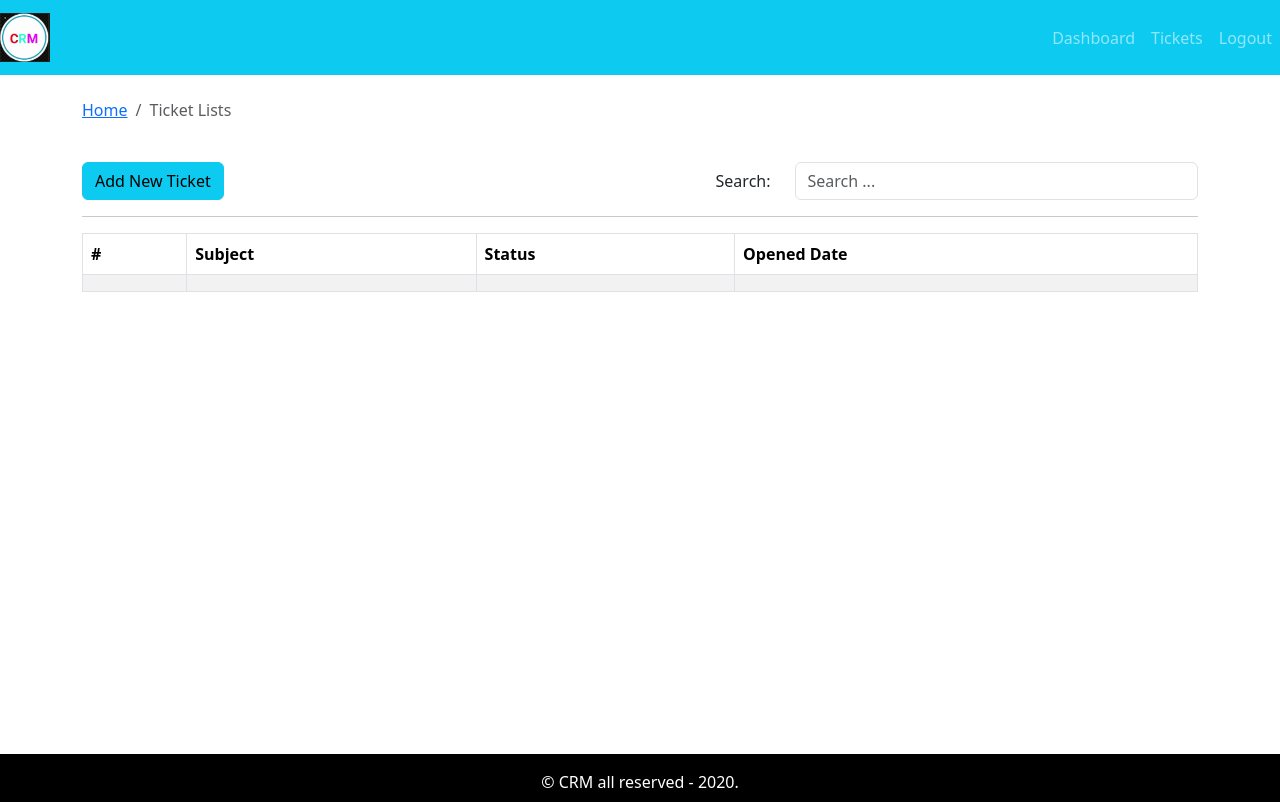
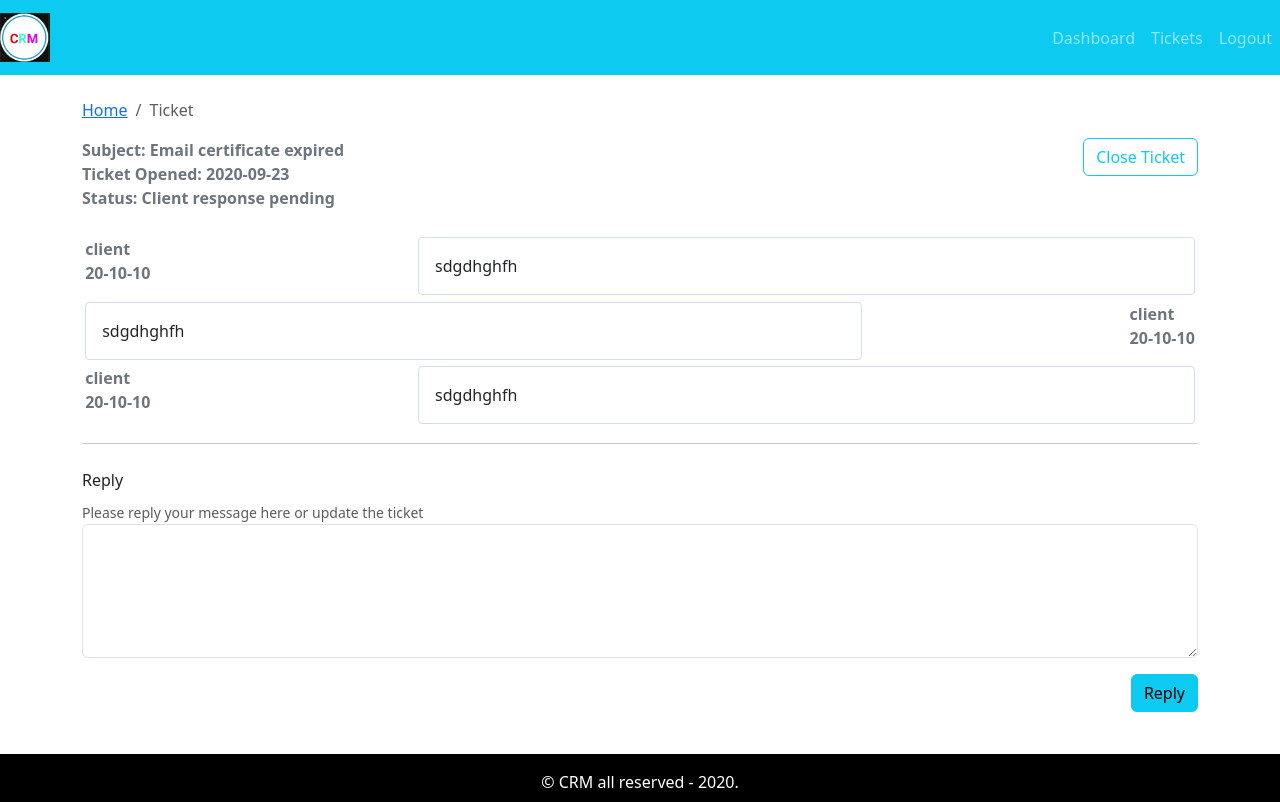
Before and after one commit to gitpld1118/crm-frontend, a React (Create React App) app: page / in a window 1280 px wide. Built offline with nearby package versions, Linux system fonts and the light colour scheme.

Commit message:
ticket landing pagge added

```diff
--- a/src/App.js
+++ b/src/App.js
@@ -6,6 +6,7 @@
 import { Dashboard } from "./page/dashboard/Dashboard.page";
 import { AddTicket } from "./page/new-ticket/AddTicket.page";
 import { TicketLists } from "./page/ticket-lists/TicketLists.page";
+import { Ticket } from "./page/ticket/Ticket.page";
 
 
 function App() {
@@ -15,7 +16,8 @@
       <DefaultLayout>
         {/* <Dashboard /> */}
         {/* <AddTicket /> */}
-        <TicketLists />
+        {/* <TicketLists /> */}
+        <Ticket />
       </DefaultLayout>
     </div>
   );
--- a/src/assets/data/dummy-ticket.json
+++ b/src/assets/data/dummy-ticket.json
@@ -3,7 +3,12 @@
     "id": 1,
     "subject": "Email certificate expired",
     "status": "Client response pending",
-        "addedAt": "2020-09-23"
+    "addedAt": "2020-09-23",
+    "history": [
+      { "date": "20-10-10", "message": "sdgdhghfh", "messageBy": "client" },
+      { "date": "20-10-10", "message": "sdgdhghfh", "messageBy": "client" },
+      { "date": "20-10-10", "message": "sdgdhghfh", "messageBy": "client" }
+    ]
   },
   {
     "id": 2,
--- /dev/null
+++ b/src/components/message-history/Message-history.style.css
@@ -0,0 +1,19 @@
+.message-history{
+    display: flex;
+    flex-direction: row;
+    justify-content: space-between;
+    padding: 0.2rem;
+}
+
+.message-history:nth-child(even){
+    display: flex;
+    flex-direction: row-reverse;
+    justify-content: space-between;
+}
+
+.message{
+    padding: 1rem;
+    width: 70%;
+    border: 1px solid rgb(212, 221, 235);
+    border-radius: 0.25rem;
+}
--- /dev/null
+++ b/src/components/message-history/MessageHistory.comp.jsx
@@ -0,0 +1,20 @@
+import React from "react";
+import PropTypes from "prop-types";
+import "./Message-history.style.css"
+
+export const MessageHistory = ({msg}) => {
+if(!msg) return null;
+  return msg.map((row, i)=>
+    <div key={i} className="message-history">
+      <div className="send fw-bold text-secondary">
+        <div className="sender">{row.messageBy}</div>
+        <div className="date">{row.date}</div>
+      </div>
+      <div className="message">{row.message}</div>
+    </div>
+  );
+};
+
+MessageHistory.propTypes = {
+  msg: PropTypes.object.isRequired,
+};
--- /dev/null
+++ b/src/components/update-ticket/UpdateTicket.comp.jsx
@@ -0,0 +1,32 @@
+import React from "react";
+import { Button, Form } from "react-bootstrap";
+import PropTypes from "prop-types";
+
+export const UpdateTicket = ({ msg, handleOnChange, handleOnSubmit }) => {
+  return (
+    <Form onSubmit={handleOnSubmit}>
+      <Form.Label>Reply</Form.Label>
+      <br />
+      <Form.Text>Please reply your message here or update the ticket</Form.Text>
+      <Form.Control
+        value={msg}
+        onChange={handleOnChange}
+        as="textarea"
+        rows="5"
+        name="detail"
+      />
+
+      <div className="text-end mt-3 mb-3">
+        <Button variant="info" type="submit">
+          Reply
+        </Button>
+      </div>
+    </Form>
+  );
+};
+
+UpdateTicket.propTypes = {
+  handleOnChange: PropTypes.func.isRequired,
+  handleOnSubmit: PropTypes.func.isRequired,
+  msg: PropTypes.string.isRequired,
+};
--- /dev/null
+++ b/src/page/ticket/Ticket.page.jsx
@@ -0,0 +1,55 @@
+import React, { useEffect, useState } from "react";
+import { Container, Row, Col, Button } from "react-bootstrap";
+import { PageBreadcrumb } from "../../components/Breadcrumb/Breadcrumb.comp";
+import tickets from "../../assets/data/dummy-ticket.json";
+import { MessageHistory } from "../../components/message-history/MessageHistory.comp";
+import { UpdateTicket } from "../../components/update-ticket/UpdateTicket.comp";
+
+const ticket = tickets[0];
+export const Ticket = () => {
+  const [message, setMessage] = useState("");
+  useEffect(() => {}, [message]);
+
+  const handleOnChange = (e) => {
+    setMessage(e.target.value);
+  };
+
+  const handleOnSubmit = () => {
+    alert("Form submited!")
+  }
+
+  return (
+    <Container className="mt-5">
+      <Row>
+        <Col>
+          <PageBreadcrumb page="Ticket" />
+        </Col>
+      </Row>
+      <Row>
+        <Col className="text-secondary fw-bolder">
+          <div className="subject">Subject: {ticket.subject}</div>
+          <div className="date">Ticket Opened: {ticket.addedAt}</div>
+          <div className="status">Status: {ticket.status}</div>
+        </Col>
+        <Col className="text-end">
+          <Button variant="outline-info">Close Ticket</Button>
+        </Col>
+      </Row>
+      <Row className="mt-4">
+        <Col>
+          <MessageHistory msg={ticket.history} />
+        </Col>
+      </Row>
+      <hr />
+
+      <Row className="mt-4">
+        <Col>
+          <UpdateTicket msg={message}
+          handleOnChange={handleOnChange}
+          handleOnSubmit={handleOnSubmit}
+           />
+        </Col>
+      </Row>
+    </Container>
+  );
+};
```
Lines whose indentation alone changed are shown as unchanged.
